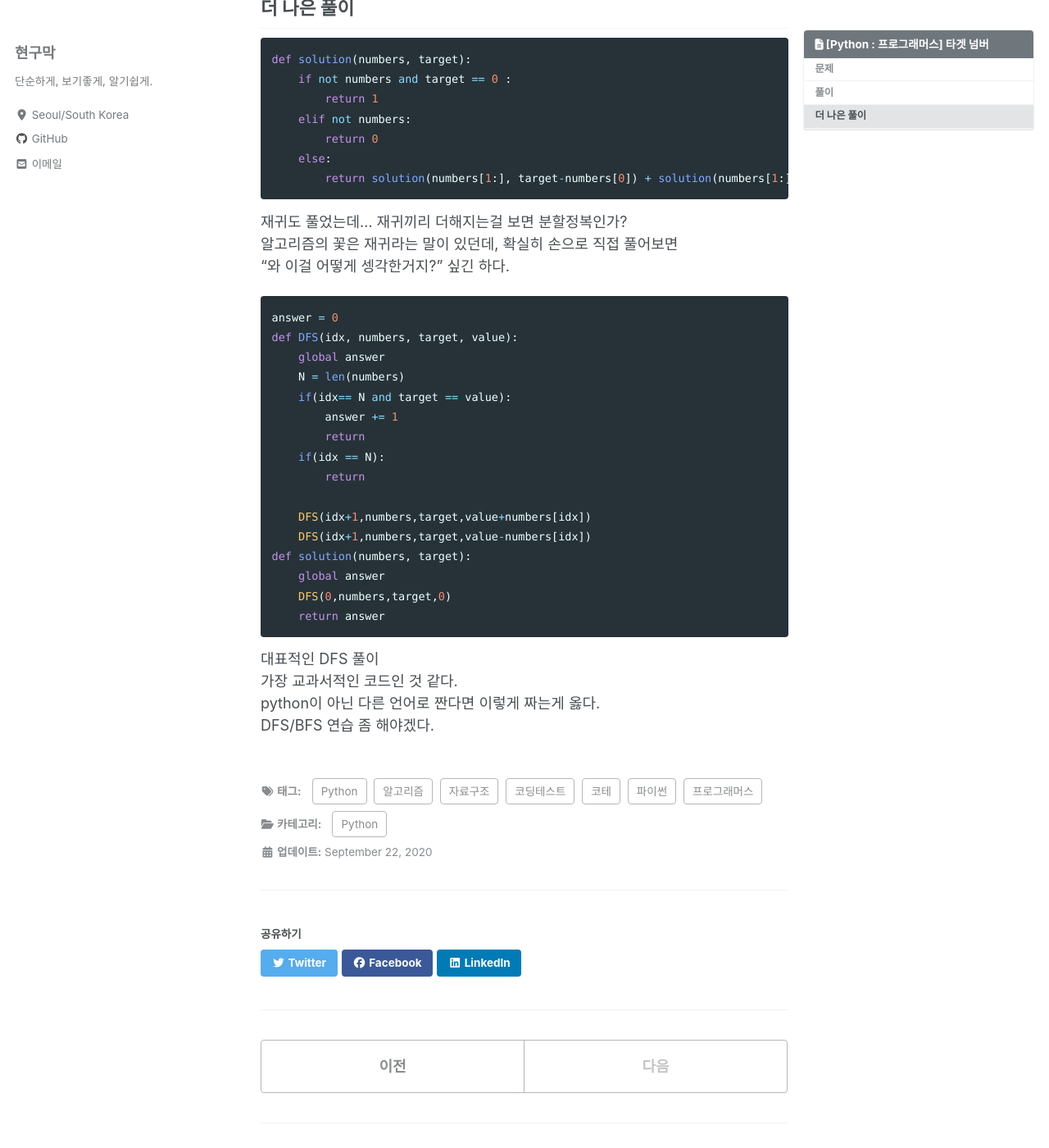
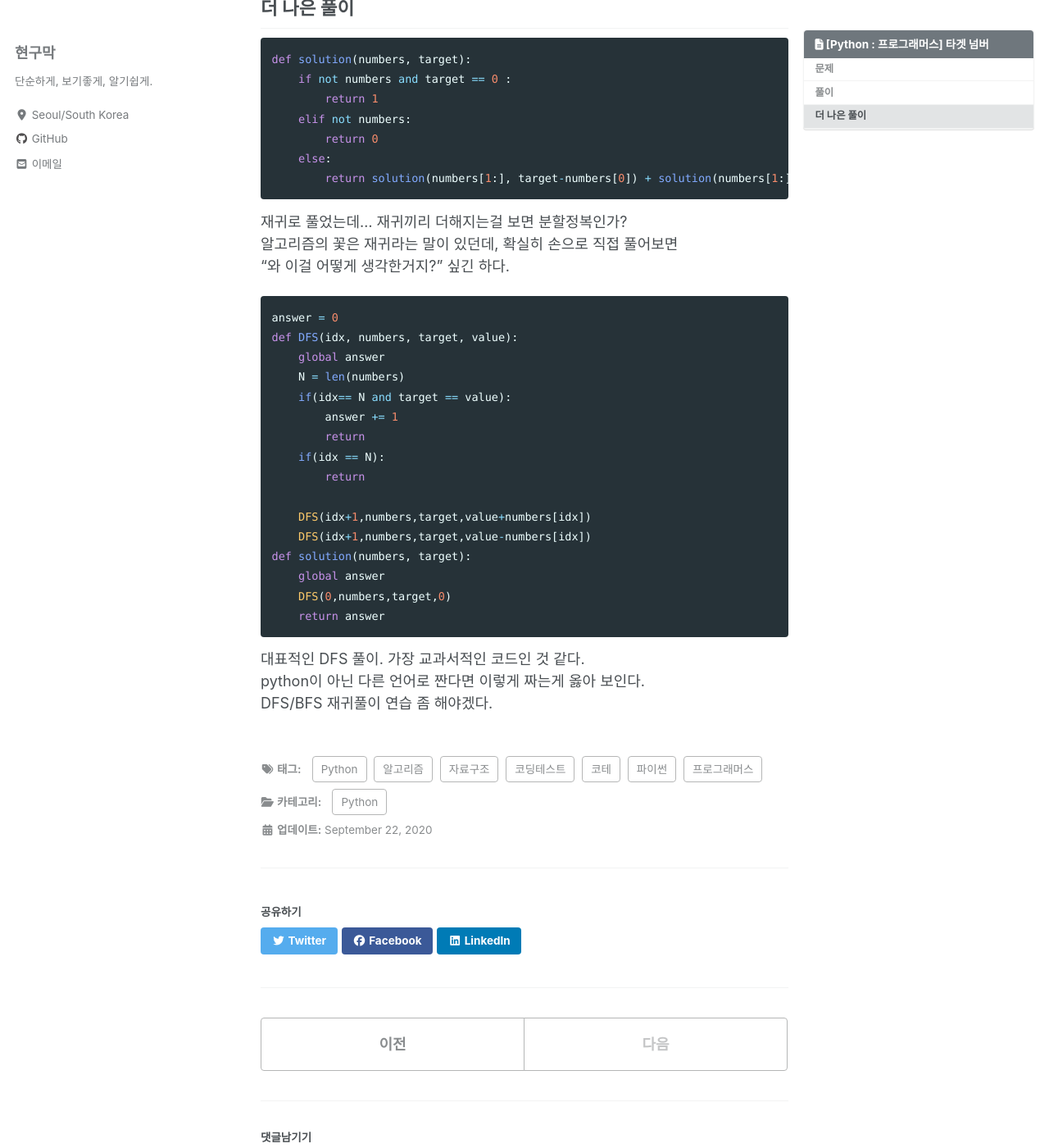
Before and after one commit to Hyeon9mak/Hyeon9mak.github.io, a Jekyll site: the page built from _posts/2020-09-22-Python-프로그래머스-타겟_넘버.md, in a window 1280 px wide and 1400 px high, scrolled down 887 px. Shown: the whole window at 82% size. Built offline with Jekyll 4.4.1, drawn with Linux system fonts in a browser that asks for light colours; cached includes are drawn as plain includes; nearby versions of some CDN libraries; comment, search, counter and statistics services are not loaded.

Commit message:
Update 2020-09-22-Python-프로그래머스-타겟_넘버.md
오타 수정

````diff
--- a/_posts/2020-09-22-Python-프로그래머스-타겟_넘버.md
+++ b/_posts/2020-09-22-Python-프로그래머스-타겟_넘버.md
@@ -45,9 +45,9 @@ def solution(numbers, target):
     else:
         return solution(numbers[1:], target-numbers[0]) + solution(numbers[1:], target+numbers[0])
 ```
-재귀도 풀었는데... 재귀끼리 더해지는걸 보면 분할정복인가?
+재귀로 풀었는데... 재귀끼리 더해지는걸 보면 분할정복인가?
 알고리즘의 꽃은 재귀라는 말이 있던데, 확실히 손으로 직접 풀어보면
-"와 이걸 어떻게 셍각한거지?" 싶긴 하다.
+"와 이걸 어떻게 생각한거지?" 싶긴 하다.
 ```python
 answer = 0
 def DFS(idx, numbers, target, value):
@@ -66,7 +66,6 @@ def solution(numbers, target):
     DFS(0,numbers,target,0)
     return answer
 ```
-대표적인 DFS 풀이
-가장 교과서적인 코드인 것 같다.
-python이 아닌 다른 언어로 짠다면 이렇게 짜는게 옳다.
-DFS/BFS 연습 좀 해야겠다.
+대표적인 DFS 풀이. 가장 교과서적인 코드인 것 같다.
+python이 아닌 다른 언어로 짠다면 이렇게 짜는게 옳아 보인다.
+DFS/BFS 재귀풀이 연습 좀 해야겠다.
````
